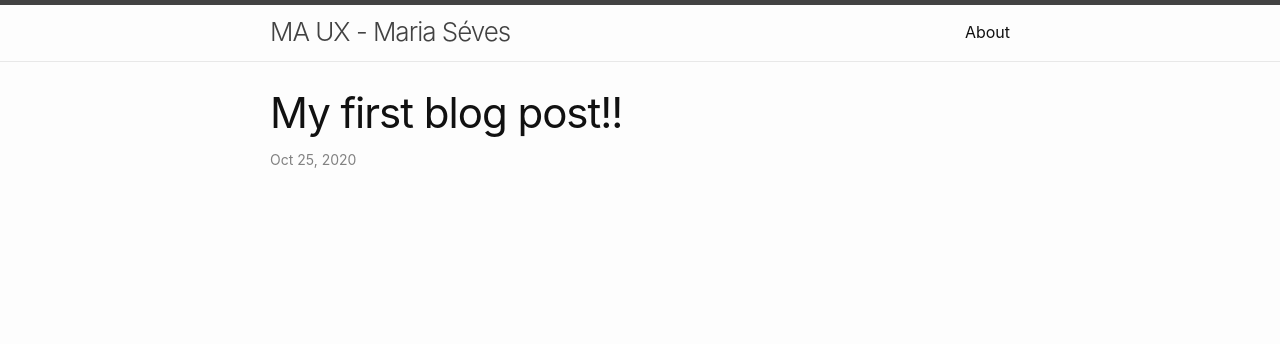
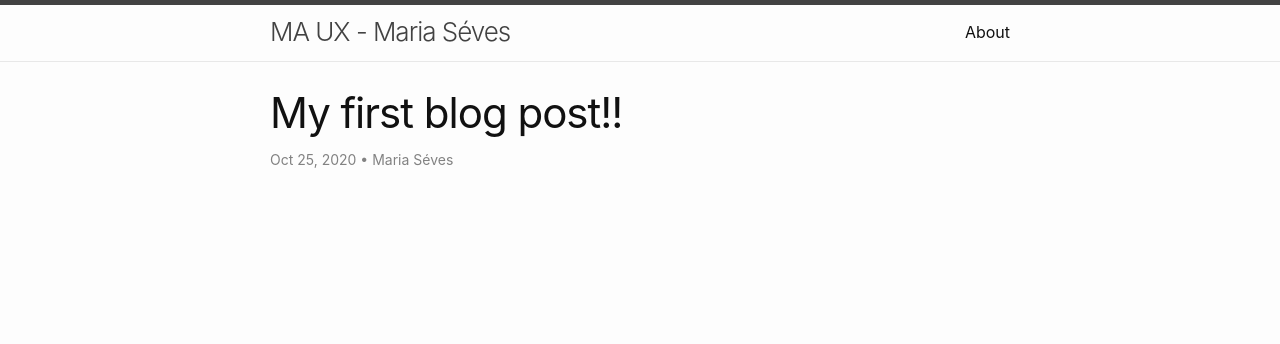
Before and after one commit to mcseves/testing-blog, a Jekyll site: the page built from _posts/2020-10-25-my-first-post.md, in a window 1280 px wide. Shown: the top 344 px of the page. Built offline with Jekyll 4.4.1, drawn with Linux system fonts in a browser that asks for light colours.

Commit message:
edit home page

```diff
--- a/_layouts/home.html
+++ b/_layouts/home.html
@@ -28,7 +28,7 @@ layout: default
       {%- endfor -%}
     </ul>
 
-    <p class="rss-subscribe">subscribe <a href="{{ "/feed.xml" | relative_url }}">via RSS</a></p>
+    <!-- <p class="rss-subscribe">subscribe <a href="{{ "/feed.xml" | relative_url }}">via RSS</a></p> -->
   {%- endif -%}
 
 </div>
--- a/_posts/2020-10-25-my-first-post.md
+++ b/_posts/2020-10-25-my-first-post.md
@@ -1,6 +1,7 @@
 ---
 layout: post
 title:  "My first blog post!!"
+author: "Maria Séves"
 date:   2020-10-25 20:15:20 +0000
 categories: term 1
 ---
```
